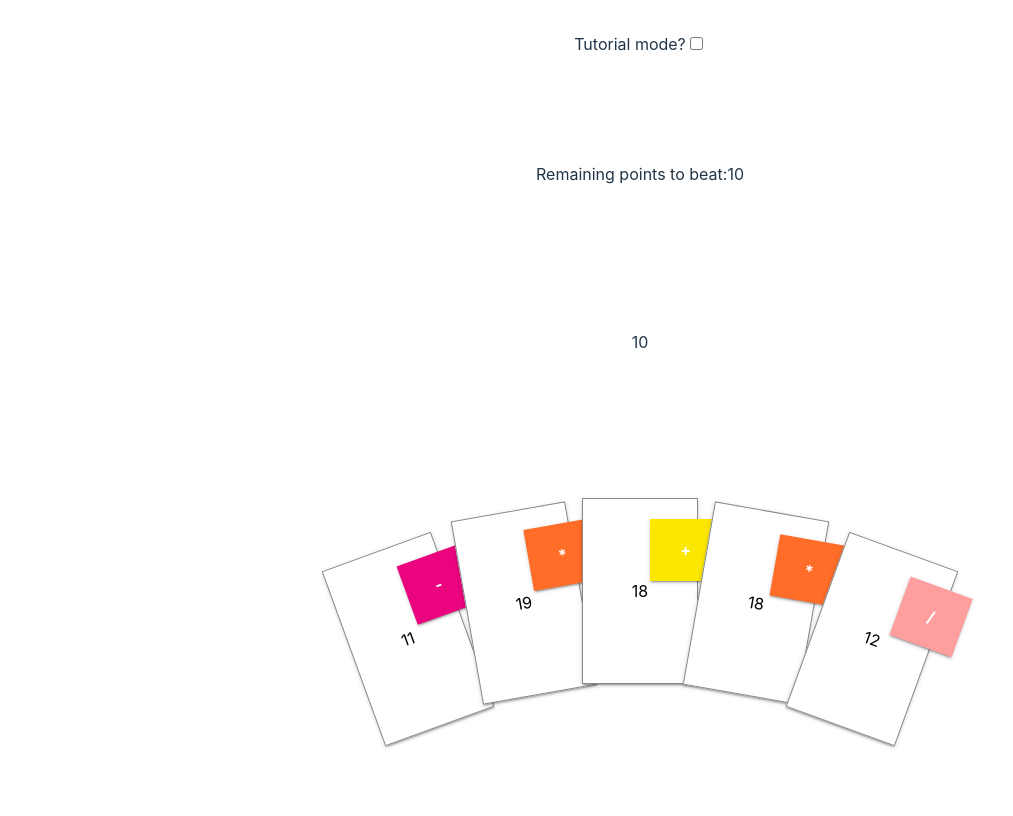
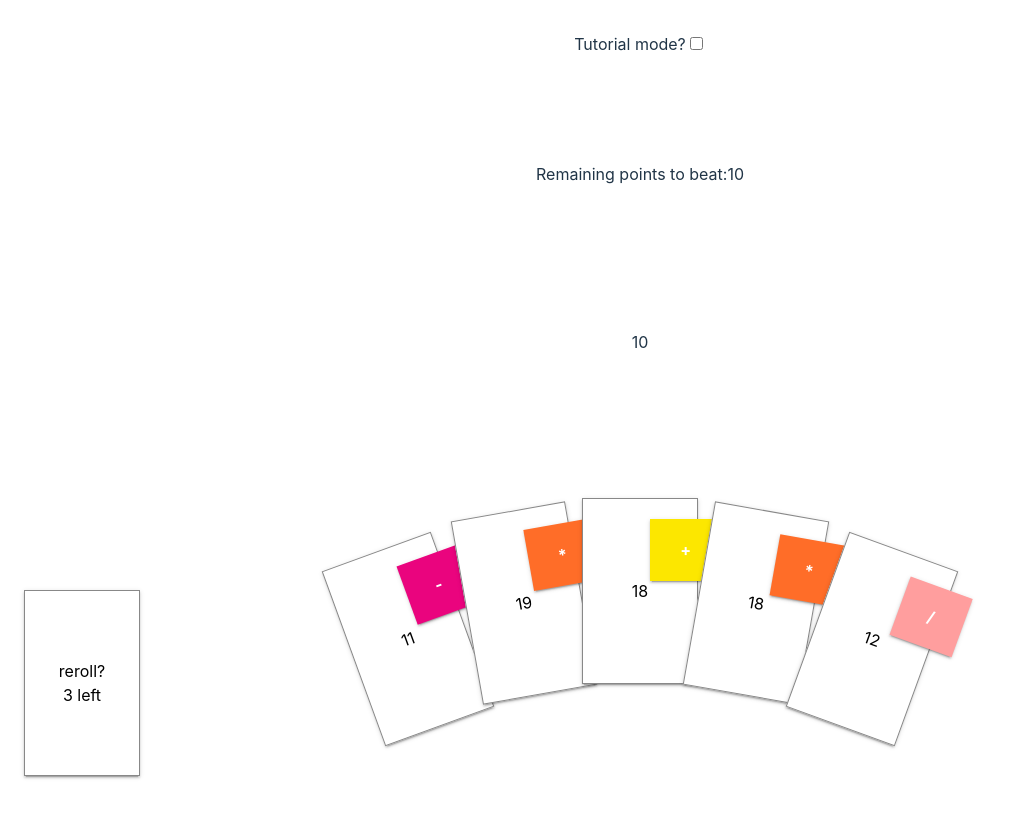
Before and after one commit to letier3110/mathpunk-alt, a React (Vite) app: page / in a window 1280 px wide. Shown: the whole page, without its empty margins (0-1013 px from the left). Built offline with nearby package versions, Linux system fonts and the light colour scheme.

Commit message:
add rerolls

```diff
--- a/src/App.css
+++ b/src/App.css
@@ -11,12 +11,20 @@ html {
 }
 
 .root {
+  position: relative;
+
   width: 100%;
   height: calc(100vh - 48px);
   display: flex;
   flex-direction: column;
 
   justify-content: space-between;
+}
+
+.reroll {
+  position: absolute;
+  left: 24px;
+  bottom: 24px;
 }
 
 .hps {
@@ -68,6 +76,16 @@ html {
 .card:hover {
   transform: scale(1.2);
   z-index: 1000;
+}
+
+.cardDisabled {
+  background-color: #888;
+  cursor: no-drop;
+  user-select: none;
+}
+
+.cardDisabled:hover {
+  transform: none;
 }
 
 .read-the-docs {
--- a/src/App.tsx
+++ b/src/App.tsx
@@ -178,11 +178,11 @@ enum DIFFICULTIES {
 }
 
 interface DifficultySettings {
-  minTargetValue: number;
-  maxTargetValue: number;
-  minNumenatorValue: number;
-  maxNumenatorValue: number;
-  preciseness: number;
+  minTargetValue: number
+  maxTargetValue: number
+  minNumenatorValue: number
+  maxNumenatorValue: number
+  preciseness: number
 }
 
 const VALUES: Record<DIFFICULTIES, DifficultySettings> = {
@@ -191,31 +191,31 @@ const VALUES: Record<DIFFICULTIES, DifficultySettings> = {
     maxTargetValue: 15,
     minNumenatorValue: 1,
     maxNumenatorValue: 20,
-    preciseness: 50,
+    preciseness: 50
   },
   [DIFFICULTIES.HARD]: {
     minTargetValue: 2000,
     maxTargetValue: 8000,
     minNumenatorValue: 100,
     maxNumenatorValue: 999,
-    preciseness: 25,
+    preciseness: 25
   }
 }
 
 let latestTarget = 0
 
 const generateTarget = (hardMode = false): number => {
-  const mode = hardMode ? DIFFICULTIES.HARD : DIFFICULTIES.EASY;
-  const min = VALUES[mode].minTargetValue;
-  const max = VALUES[mode].maxTargetValue;
+  const mode = hardMode ? DIFFICULTIES.HARD : DIFFICULTIES.EASY
+  const min = VALUES[mode].minTargetValue
+  const max = VALUES[mode].maxTargetValue
   latestTarget = Math.floor(Math.random() * (max - min) + min)
   return latestTarget
 }
 
 const generateNumenator = (hardMode = false): number => {
-  const mode = hardMode ? DIFFICULTIES.HARD : DIFFICULTIES.EASY;
-  const min = VALUES[mode].minNumenatorValue;
-  const max = VALUES[mode].maxNumenatorValue;
+  const mode = hardMode ? DIFFICULTIES.HARD : DIFFICULTIES.EASY
+  const min = VALUES[mode].minNumenatorValue
+  const max = VALUES[mode].maxNumenatorValue
   let res = Math.floor(Math.random() * (max - min) + min)
   while (res === latestTarget) {
     res = Math.floor(Math.random() * (max - min) + min)
@@ -242,7 +242,7 @@ function App() {
   const [hardMode, setHardMode] = useState<boolean>(false)
   const [count, setCount] = useState(generateTarget())
   const [tutorialMode, setTutorialMode] = useState<boolean>(false)
-  const [hp, setHp] = useState(10)
+  const [left, setLeft] = useState(3)
   const [enemyHp, setEnemyHp] = useState(10)
   const [round, setRound] = useState<number>(1)
   const [chain, setChain] = useState<CardType[]>([])
@@ -260,8 +260,8 @@ function App() {
   }, [chain])
 
   const isGameEnded = enemyHp <= 0
-  const mode = hardMode ? DIFFICULTIES.HARD : DIFFICULTIES.EASY;
-  const preciseness = VALUES[mode].preciseness;
+  const mode = hardMode ? DIFFICULTIES.HARD : DIFFICULTIES.EASY
+  const preciseness = VALUES[mode].preciseness
 
   const handleAddCard = ({ card, index }: AddCardProps) => {
     if (!index) {
@@ -291,6 +291,7 @@ function App() {
     setCount(generateTarget(hardMode))
     setRound(round + 1)
     setChain([])
+    setLeft(3)
     setDeck(getDeckPool(hardMode))
   }
 
@@ -300,6 +301,14 @@ function App() {
     setChain([])
     setDeck(getDeckPool(hardMode))
     setEnemyHp(10)
+    setLeft(3)
+  }
+
+  const handleReroll = () => {
+    if (left > 0) {
+      setLeft(left - 1)
+      setDeck(getDeckPool(hardMode))
+    }
   }
 
   const handleEqual = () => {
@@ -308,8 +317,8 @@ function App() {
       handleStartNewRound()
       return
     }
-    const mode = hardMode ? DIFFICULTIES.HARD : DIFFICULTIES.EASY;
-    const preciseness = VALUES[mode].preciseness / 100;
+    const mode = hardMode ? DIFFICULTIES.HARD : DIFFICULTIES.EASY
+    const preciseness = VALUES[mode].preciseness / 100
     if (equalizerResult > count * (1 - preciseness) && equalizerResult < count * (1 + preciseness)) {
       const res = Math.round((1 - Math.abs((equalizerResult - count) / count)) * 5)
       console.log(res)
@@ -320,27 +329,23 @@ function App() {
     handleStartNewRound()
   }
 
-  // console.log('value', tutorialMode)
-
   return (
+    <>
       <div className='root'>
-      {tutorialMode && (<div className='sidebar'>
+        {tutorialMode && (
+          <div className='sidebar'>
             <div>
               1. Select and click card from the bottom of the screen. Bottom of the screen is represents your HAND.
             </div>
+            <div>2. Combine your cards to achieve value as close as you can to the target.</div>
+            <div>3. In order to win, you need to make correct guesses and lower points to zero.</div>
             <div>
-          2. Combine your cards to achieve value as close as you can to the target.
+              4. Your value must consist {100 - preciseness}% of target's value. Otherwise points will grow, pushing
+              away victory of the game.
             </div>
-        <div>
-          3. In order to win, you need to make correct guesses and lower points to zero.
+            <div>5. To confirm your value - click on the card after equals (=) sign.</div>
           </div>
-        <div>
-          4. Your value must consist {100 - preciseness}% of target's value. Otherwise points will grow, pushing away victory of the game.
-        </div>
-        <div>
-          5. To confirm your value - click on the card after equals (=) sign.
-        </div>
-      </div>)}
+        )}
         <div>
           Tutorial mode?
           <input type='checkbox' value={tutorialMode + ''} onChange={(e) => setTutorialMode(e.target.checked)} />
@@ -435,6 +440,12 @@ function App() {
           </div>
         )}
       </div>
+      <div className='reroll'>
+        <div className={['card', left <= 0 ? 'cardDisabled' : ''].join(' ')} onClick={handleReroll}>
+          reroll? {left} left
+        </div>
+      </div>
+    </>
   )
 }
 
```
Also changed, not shown: package.json (line endings or trailing spaces). Lines whose indentation alone changed are shown as unchanged.
